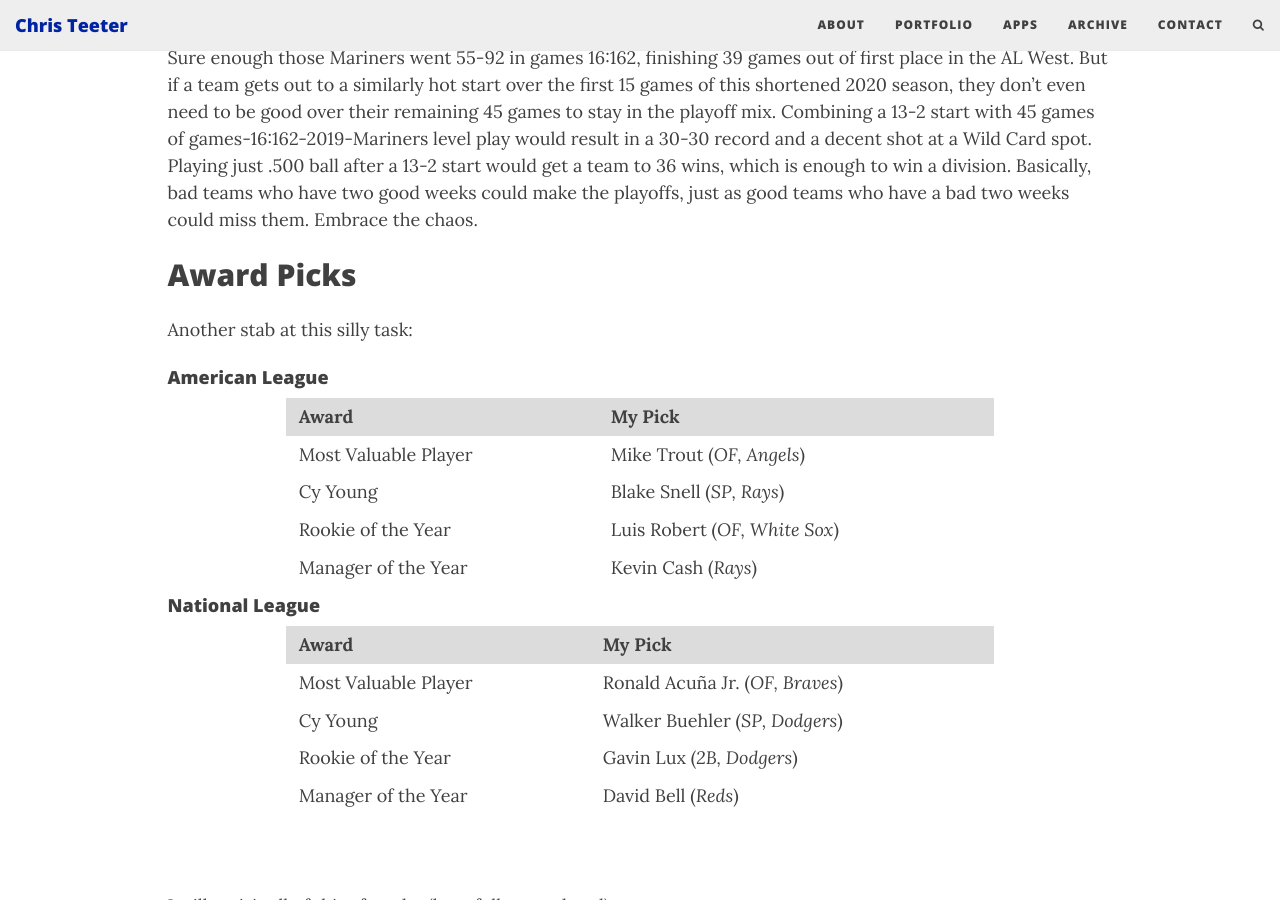
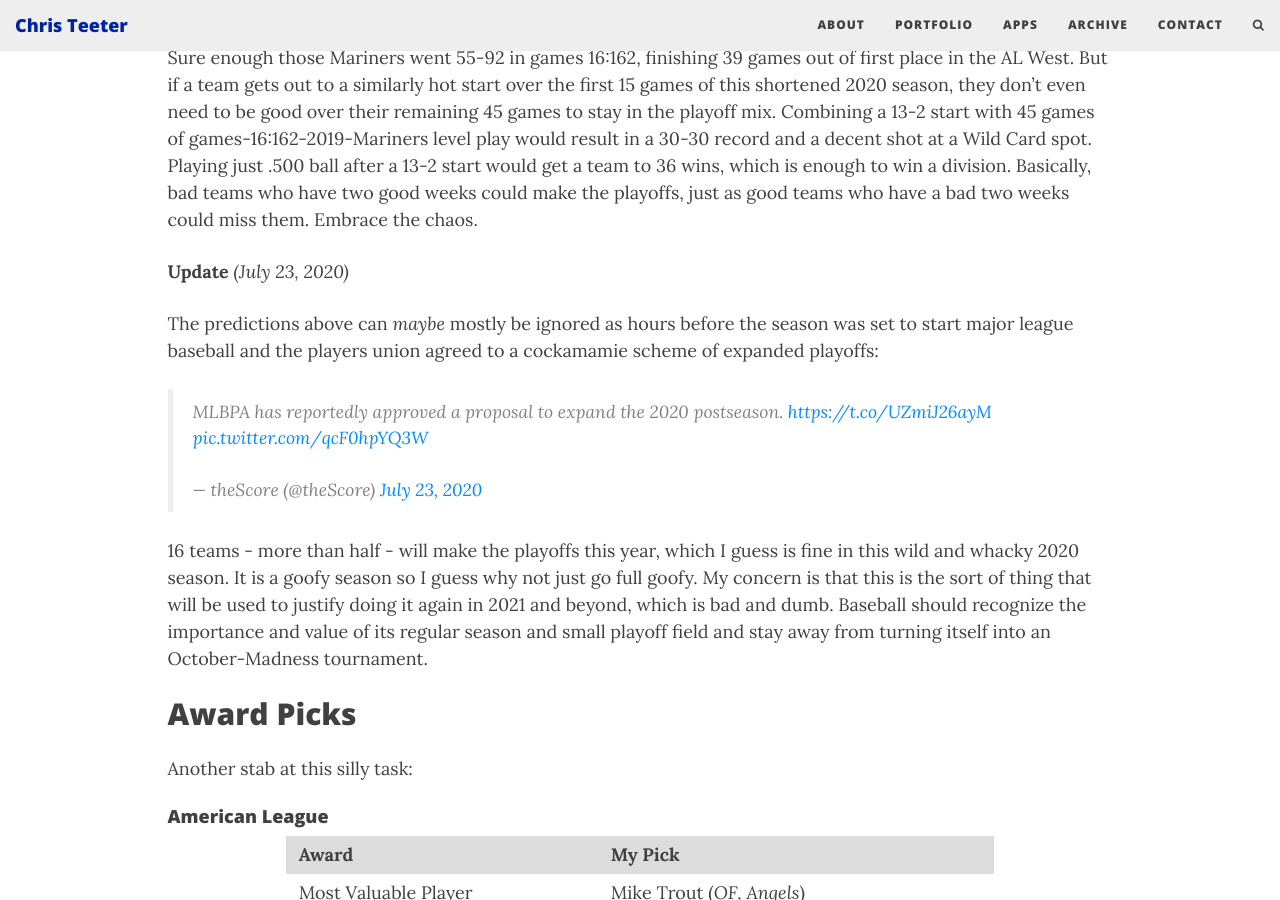
Before and after one commit to cjteeter/cjteeter.github.io, a Jekyll site: the page built from _posts/2020-07-22-picks-and-predictions-2020.md, in a window 1280 px wide and 900 px high, scrolled down 1116 px. Built offline with Jekyll 4.4.1, drawn with Linux system fonts in a browser that asks for light colours; nearby versions of some CDN libraries; comment, search, counter and statistics services are not loaded.

Commit message:
update post

```diff
--- a/_posts/2020-07-22-picks-and-predictions-2020.md
+++ b/_posts/2020-07-22-picks-and-predictions-2020.md
@@ -56,6 +56,15 @@
 As an example, to start the 2019 season the Mariners went <a href = "https://www.baseball-reference.com/boxes/?month=4&day=11&year=2019" target = "_blank">13-2 in their first 15 games</a>. Some people were excited about this hot start but those aware of regression to the mean knew it was a mirage in a small number of games. Sure enough those Mariners went 55-92 in games 16:162, finishing 39 games out of first place in the AL West. But if a team gets out to a similarly hot start over the first 15 games of this shortened 2020 season, they don't even need to be good over their remaining 45 games to stay in the playoff mix. Combining a 13-2 start with 45 games of games-16:162-2019-Mariners level play would result in a 30-30 record and a decent shot at a Wild Card spot. Playing just .500 ball after a 13-2 start would get a team to 36 wins, which is enough to win a division. Basically, bad teams who have two good weeks could make the playoffs, just as good teams who have a bad two weeks could miss them. Embrace the chaos.
 <br>
 
+**Update** _(July 23, 2020)_
+
+The predictions above can _maybe_ mostly be ignored as hours before the season was set to start major league baseball and the players union agreed to a cockamamie scheme of expanded playoffs:
+
+<blockquote class="twitter-tweet tw-align-center"><p lang="en" dir="ltr">MLBPA has reportedly approved a proposal to expand the 2020 postseason. <a href="https://t.co/UZmiJ26ayM">https://t.co/UZmiJ26ayM</a> <a href="https://t.co/qcF0hpYQ3W">pic.twitter.com/qcF0hpYQ3W</a></p>&mdash; theScore (@theScore) <a href="https://twitter.com/theScore/status/1286396440433041409?ref_src=twsrc%5Etfw">July 23, 2020</a></blockquote> <script async src="https://platform.twitter.com/widgets.js" charset="utf-8"></script>
+
+16 teams - more than half - will make the playoffs this year, which I guess is fine in this wild and whacky 2020 season. It is a goofy season so I guess why not just go full goofy. My concern is that this is the sort of thing that will be used to justify doing it again in 2021 and beyond, which is bad and dumb. Baseball should recognize the importance and value of its regular season and small playoff field and stay away from turning itself into an October-Madness tournament.
+
+
 ## Award Picks
 
 Another stab at this silly task:
```
